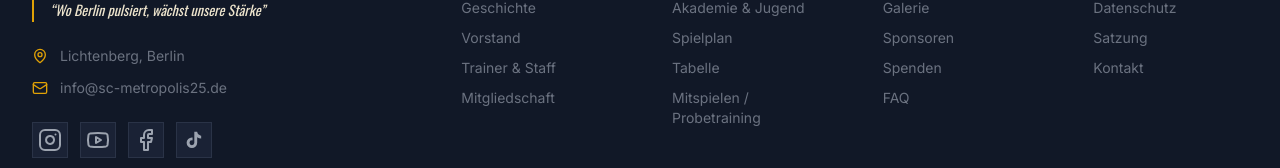
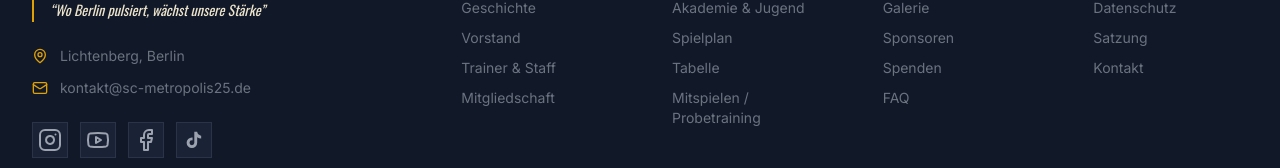
Before and after one commit to Atabi10/metropolis25, a Next.js app: page /kontakt in a window 1280 px wide. Shown: the part 1841-2009 px from the top of the page. Built offline with nearby package versions, Linux system fonts and the light colour scheme.

Commit message:
Update: replace info@ with kontakt@sc-metropolis25.de sitewide

```diff
--- a/src/app/datenschutz/page.tsx
+++ b/src/app/datenschutz/page.tsx
@@ -41,7 +41,7 @@ export default function DatenschutzPage() {
               <div className="space-y-1">
                 <p className="text-white font-semibold">Sport-Club Metropolis 25 Berlin e.V.</p>
                 <p>[Adresse]</p>
-                <p>E-Mail: <a href="mailto:info@sc-metropolis25.de" className="text-gold hover:underline">info@sc-metropolis25.de</a></p>
+                <p>E-Mail: <a href="mailto:kontakt@sc-metropolis25.de" className="text-gold hover:underline">kontakt@sc-metropolis25.de</a></p>
               </div>
             </div>
 
--- a/src/app/impressum/page.tsx
+++ b/src/app/impressum/page.tsx
@@ -59,7 +59,7 @@ export default function ImpressumPage() {
                 Kontakt
               </h2>
               <div className="space-y-1 text-text-secondary text-sm">
-                <p>E-Mail: <a href="mailto:info@sc-metropolis25.de" className="text-gold hover:underline">info@sc-metropolis25.de</a></p>
+                <p>E-Mail: <a href="mailto:kontakt@sc-metropolis25.de" className="text-gold hover:underline">kontakt@sc-metropolis25.de</a></p>
                 <p>Website: <a href="https://sc-metropolis25.de" className="text-gold hover:underline">www.sc-metropolis25.de</a></p>
               </div>
             </div>
--- a/src/app/kontakt/page.tsx
+++ b/src/app/kontakt/page.tsx
@@ -34,7 +34,7 @@ export default function KontaktPage() {
               </h2>
 
               {[
-                { icon: Mail,        label: 'E-Mail',    value: 'info@sc-metropolis25.de',  href: 'mailto:info@sc-metropolis25.de' },
+                { icon: Mail,        label: 'E-Mail',    value: 'kontakt@sc-metropolis25.de',  href: 'mailto:kontakt@sc-metropolis25.de' },
                 { icon: Phone,       label: 'Telefon',   value: '+49 151 74338335', href: 'tel:+4915174338335' },
                 { icon: MapPin,      label: 'Standort',  value: 'Lichtenberg, Berlin, Germany', href: null },
                 { icon: Clock,       label: 'Erreichbar', value: 'Mo–Fr: 09:00–18:00 Uhr', href: null },
--- a/src/components/layout/Footer.tsx
+++ b/src/components/layout/Footer.tsx
@@ -103,9 +103,9 @@ export function Footer() {
                 <MapPin className="w-4 h-4 text-gold mt-0.5 shrink-0" aria-hidden="true" />
                 <span>Lichtenberg, Berlin</span>
               </div>
-              <a href="mailto:info@sc-metropolis25.de" className="flex items-center gap-3 text-text-muted text-sm hover:text-gold transition-colors">
+              <a href="mailto:kontakt@sc-metropolis25.de" className="flex items-center gap-3 text-text-muted text-sm hover:text-gold transition-colors">
                 <Mail className="w-4 h-4 text-gold shrink-0" aria-hidden="true" />
-                info@sc-metropolis25.de
+                kontakt@sc-metropolis25.de
               </a>
             </div>
 
```
